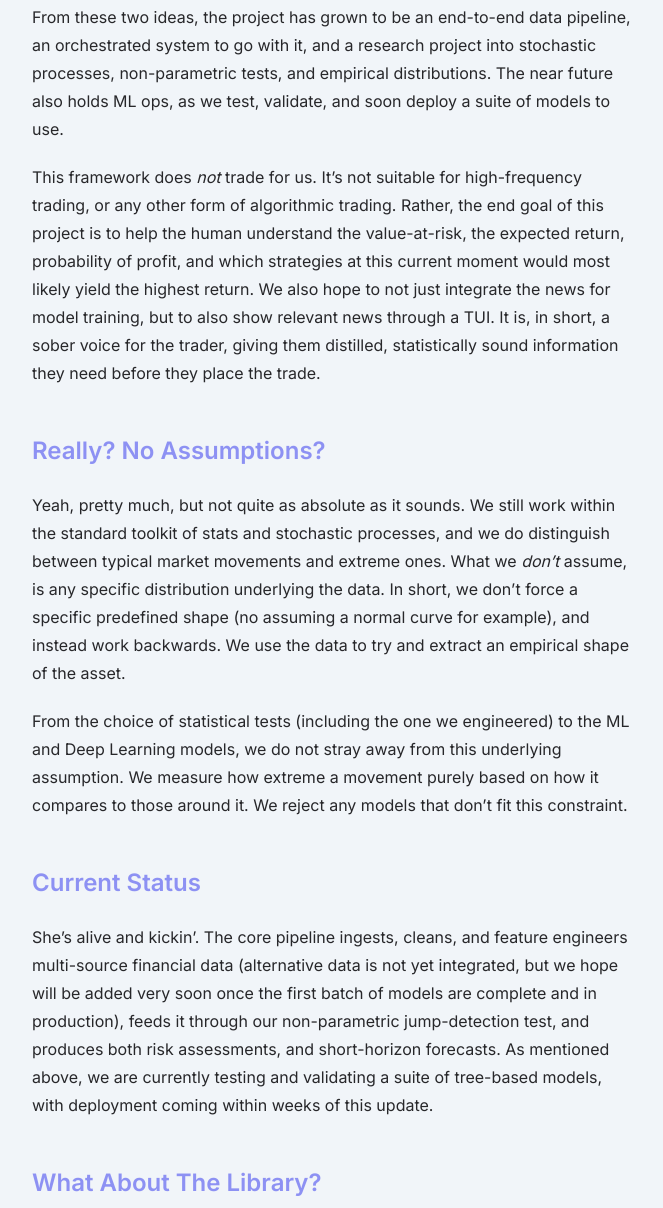
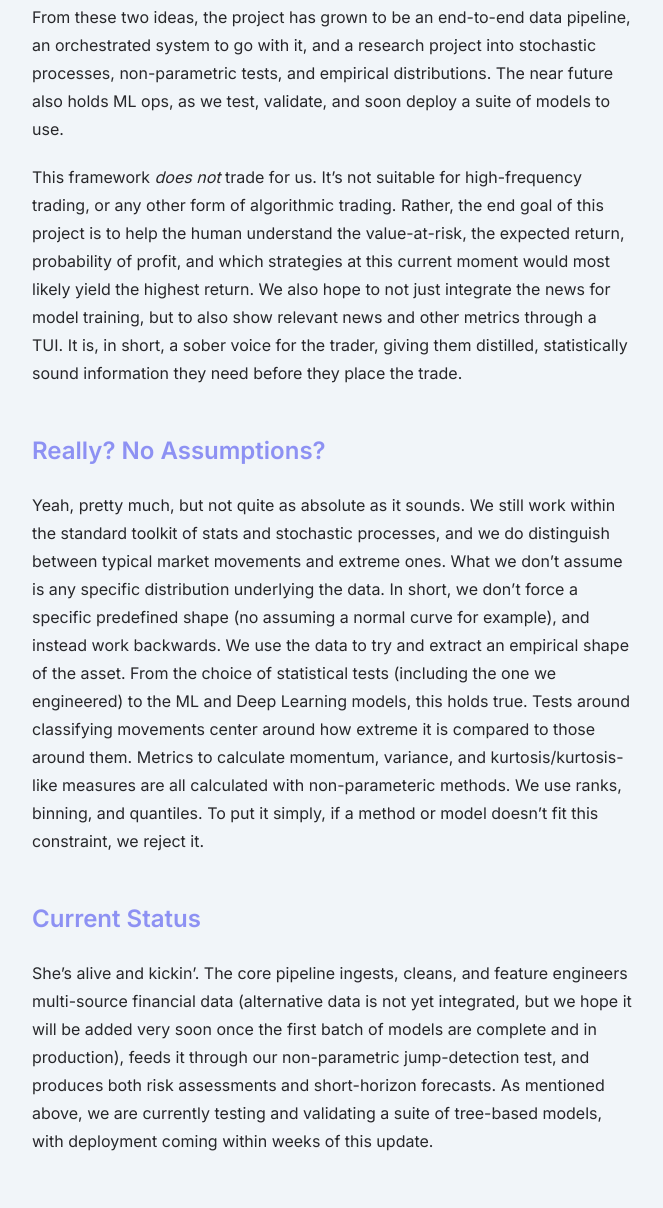
Before and after one commit to introspective-storm/introspective-storm.github.io, an Astro site: page /projects/project-1 in a window 1280 px wide. Shown: the part 565-1773 px from the top of the page, without its empty margins (308-971 px from the left). Built offline with nearby package versions, Linux system fonts and the light colour scheme; Astro itself is replaced by a stand-in of ours; a web font is replaced by a local one.

Commit message:
Update index.md

```diff
--- a/src/content/projects/project-1/index.md
+++ b/src/content/projects/project-1/index.md
@@ -1,45 +1,31 @@
 ---
 title: "Project Bellwether"
 description: "Non-Parametric Financial Market Framework"
-date: "July 30 2026"
+date: "July 31 2026"
 #demoURL: "https://astro-sphere-demo.vercel.app"
 #repoURL: "https://github.com/markhorn-dev/astro-sphere"
 ---
 <div class="note">
-    This project is proprietary to be and my business partner. Code and results are not public here. However, an internal Julia library used for feature engineering will be made public soon.
+    This project is proprietary. Code and results are not public here. However, an internal Julia library used for financial data wrangling and feature engineering will be made public soon.
 </div>
 
 Project Bellwether is a quantitative analysis framework and ongoing experiment with two simple rules:
+
 - A human must still make the trading decisions at the end of the day
 - Make no assumptions about the underlying distribution of the data
 
-From these two ideas, the project has grown to be an end-to-end data pipeline, an orchestrated system to go with it, and a research project into stochastic processes,
-non-parametric tests, and empirical distributions. The near future also holds ML ops, as we test, validate, and soon deploy a suite of models to use.
+From these two ideas, the project has grown to be an end-to-end data pipeline, an orchestrated system to go with it, and a research project into stochastic processes, non-parametric tests, and empirical distributions. The near future also holds ML ops, as we test, validate, and soon deploy a suite of models to use.
 
-This framework does *not* trade for us. It's not suitable for high-frequency trading, or any other form of algorithmic trading.
-Rather, the end goal of this project is to help the human understand the value-at-risk, the expected return, probability of profit,
-and which strategies at this current moment would most likely yield the highest return. We also hope to not just integrate the news
-for model training, but to also show relevant news through a TUI. It is, in short, a sober voice for the trader, giving them distilled,
-statistically sound information they need before they place the trade.
+This framework *does not* trade for us. It's not suitable for high-frequency trading, or any other form of algorithmic trading. Rather, the end goal of this project is to help the human understand the value-at-risk, the expected return, probability of profit, and which strategies at this current moment would most likely yield the highest return. We also hope to not just integrate the news for model training, but to also show relevant news and other metrics through a TUI. It is, in short, a sober voice for the trader, giving them distilled, statistically sound information they need before they place the trade.
 
 ## Really? No Assumptions?
-Yeah, pretty much, but not quite as absolute as it sounds. We still work within the standard toolkit of stats and stochastic processes, and we do
-distinguish between typical market movements and extreme ones. What we *don't* assume, is any specific distribution underlying the data. In short,
-we don't force a specific predefined shape (no assuming a normal curve for example), and instead work backwards. We use the data to try and extract
-an empirical shape of the asset.
 
-From the choice of statistical tests (including the one we engineered) to the ML and Deep Learning models, we do not stray away from this underlying assumption. We measure how extreme a movement purely based on how it compares to those around it. We reject any models that don't fit this constraint.
+Yeah, pretty much, but not quite as absolute as it sounds. We still work within the standard toolkit of stats and stochastic processes, and we do distinguish between typical market movements and extreme ones. What we don't assume is any specific distribution underlying the data. In short, we don't force a specific predefined shape (no assuming a normal curve for example), and instead work backwards. We use the data to try and extract an empirical shape of the asset. From the choice of statistical tests (including the one we engineered) to the ML and Deep Learning models, this holds true. Tests around classifying movements center around how extreme it is compared to those around them. Metrics to calculate momentum, variance, and kurtosis/kurtosis-like measures are all calculated with non-parameteric methods. We use ranks, binning, and quantiles. To put it simply, if a method or model doesn't fit this constraint, we reject it.
 
 ## Current Status
-She's alive and kickin'. The core pipeline ingests, cleans, and feature engineers multi-source financial data (alternative data is not yet integrated, but we
-hope will be added very soon once the first batch of models are complete and in production), feeds it through our non-parametric jump-detection test, and
-produces both risk assessments, and short-horizon forecasts. As mentioned above, we are currently testing and validating a suite of tree-based models, with deployment
-coming within weeks of this update.
+
+She's alive and kickin'. The core pipeline ingests, cleans, and feature engineers multi-source financial data (alternative data is not yet integrated, but we hope it will be added very soon once the first batch of models are complete and in production), feeds it through our non-parametric jump-detection test, and produces both risk assessments and short-horizon forecasts. As mentioned above, we are currently testing and validating a suite of tree-based models, with deployment coming within weeks of this update.
 
 ## What About The Library?
-While we were first building out the pipeline, we built the project an internal library for feature engineering in Julia. The user defines a manifest once about
-columns, paths to date files, etc. We then front load it, and the library handles the rest computation end-to-end from there without needing further configuration per-metric. On a per function basis, the only thing the user needs to worry about are a few parameters here and there.
 
-Furthermore, we are proud of the performance this library can achieve. While there are indeed certain areas that need a quick rewrite to get even more performance, complex calculations like calculating back-adjusted prices based on corporate actions run in *O(1)* time, with an average time across ~28 million rows being 2.3 seconds. However, these are just preliminary results, and we hope to further stress-test these algorithms to get a more accurate picture. These times can also change as we further develop the library.
-
-Given that many of these tasks can be repetitive, and are part of the rather tedious data-cleaning phase, we hope that the release of this library (sans any proprietary stuff that affects our alpha/profit) will be of great use to the open source, and more specifically, the Julia community.
+While we were first building out the pipeline, we built the project an internal library for feature engineering in Julia. The user defines a manifest once (columns, paths to data files, etc.), then we then front load it, and the library handles the rest. Computation end-to-end without needing further configuration. On a per function basis, the only thing the user needs to worry about is a few parameters here and there. Furthermore, we are proud of the performance this library can achieve. While there are indeed certain areas that need a quick rewrite to get even more performance, complex calculations like calculating back-adjusted prices based on corporate actions run in *O(n)* time, with an average time across ~28 million rows being 2.3 seconds. However, these are just preliminary results, and we hope to further stress-test these algorithms to get a more accurate picture. These times can also change as we further develop the library. Given that many of these tasks can be repetitive, and are part of the rather tedious data-cleaning phase, we hope that the release of this library (sans any proprietary stuff that affects our alpha/profit) will be of great use to the open-source/Julia community.
```
